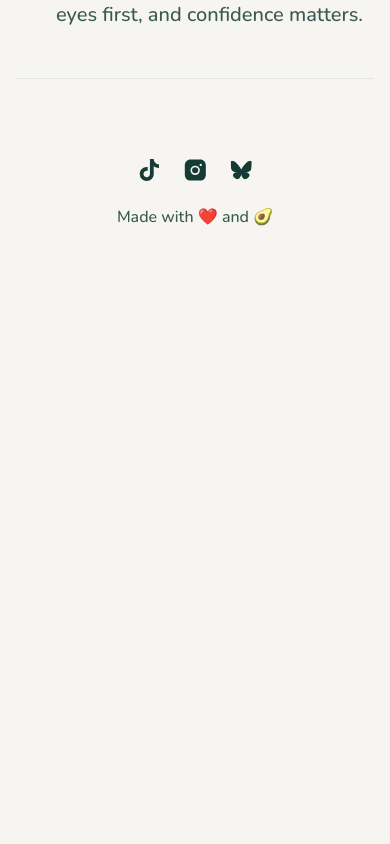
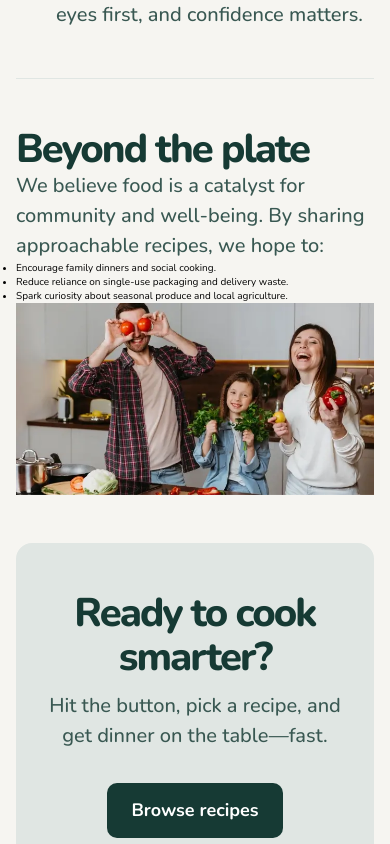
Before and after one commit to EdwardShanahan09/fm-recipe-finder, a React (Vite) app: page /about in a window 390 px wide. Shown: the part 1840-2684 px from the top of the page. Before the commit the page ends 2089 px from the top, so only its background shows below. Built offline with nearby package versions, Linux system fonts and the light colour scheme.

Commit message:
Add Vision component elements

```diff
--- a/src/pages/About/About.jsx
+++ b/src/pages/About/About.jsx
@@ -1,5 +1,7 @@
 import Mission from "./Mission/Mission";
 import Purpose from "./Propose/Purpose";
+import Vision from "./Vision/Vision";
+import CTA from "../../components/CTA/CTA";
 
 const About = () => {
   return (
@@ -7,6 +9,10 @@ const About = () => {
       <Mission />
 
       <Purpose />
+
+      <Vision />
+
+      <CTA />
     </>
   );
 };
--- /dev/null
+++ b/src/pages/About/Vision/Vision.css
@@ -0,0 +1,15 @@
+.vision {
+  margin-bottom: 4.8rem;
+}
+
+@media (min-width: 768px) {
+  .vision {
+    margin-bottom: 8rem;
+  }
+}
+
+@media (min-width: 1440px) {
+  .vision {
+    margin-bottom: 10rem;
+  }
+}
--- /dev/null
+++ b/src/pages/About/Vision/Vision.jsx
@@ -0,0 +1,42 @@
+import "./Vision.css";
+import VisionImgSmall from "../../../assets/images/vision-small.webp";
+import VisionImgLarge from "../../../assets/images/vision-large.webp";
+const Vision = () => {
+  return (
+    <section className="vision">
+      <div className="vision__text">
+        <h2 className="text-preset-2 vision__title">Beyond the plate</h2>
+
+        <p className="vision__description">
+          We believe food is a catalyst for community and well-being. By sharing
+          approachable recipes, we hope to:
+        </p>
+
+        <ul className="vision__list">
+          <li className="vision__item">
+            Encourage family dinners and social cooking.
+          </li>
+          <li className="vision__item">
+            Reduce reliance on single-use packaging and delivery waste.
+          </li>
+          <li className="vision__item">
+            Spark curiosity about seasonal produce and local agriculture.
+          </li>
+        </ul>
+      </div>
+
+      <div className="vision__visual">
+        <picture className="vision__img">
+          <source srcSet={VisionImgLarge} media="(min-width: 768px)" />
+          <img
+            className="vision__img"
+            src={VisionImgSmall}
+            alt="Family cooking a healthy meal together"
+          />
+        </picture>
+      </div>
+    </section>
+  );
+};
+
+export default Vision;
```
Also changed, not shown: src/assets/images/vision-large.webp (added), src/assets/images/vision-small.webp (added).
